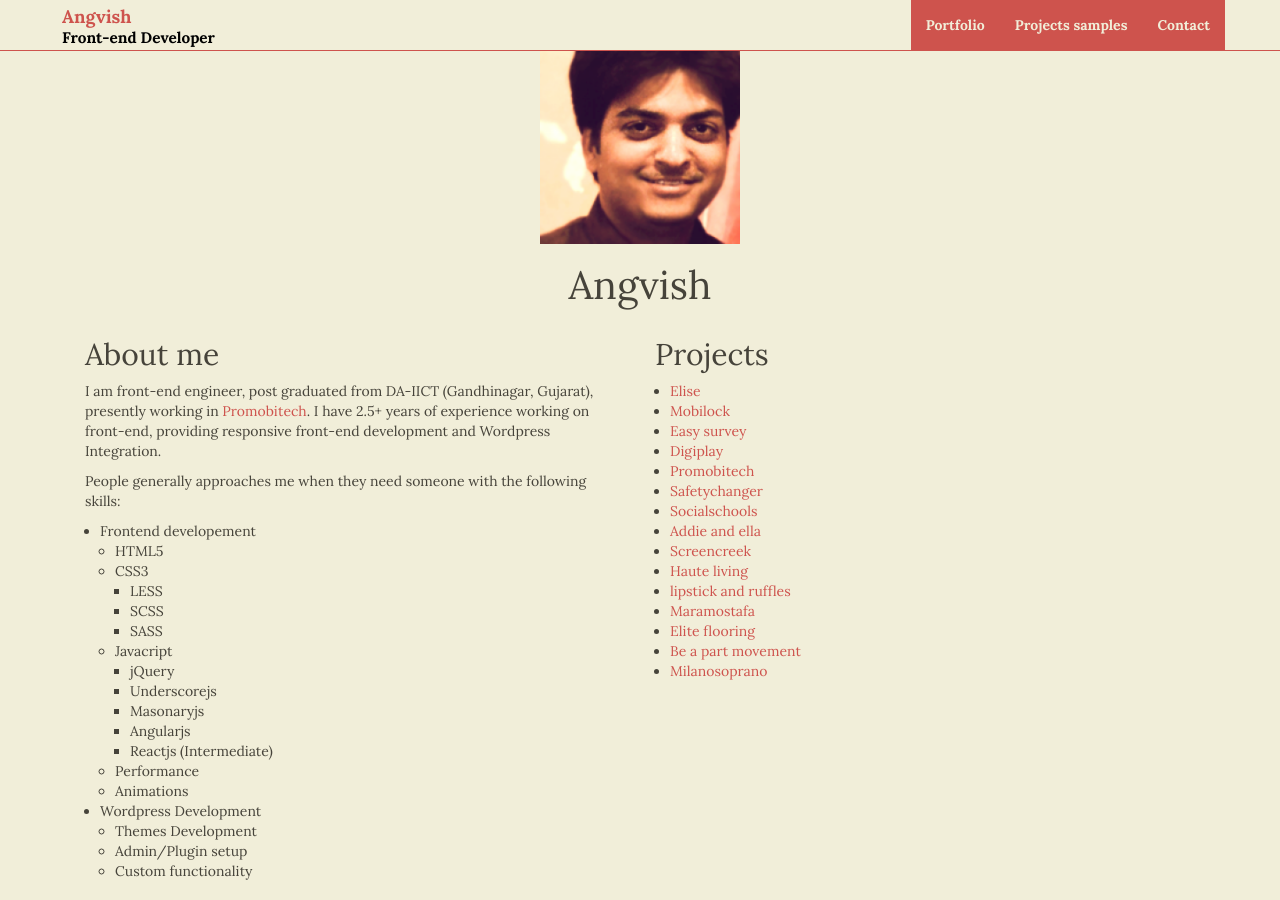
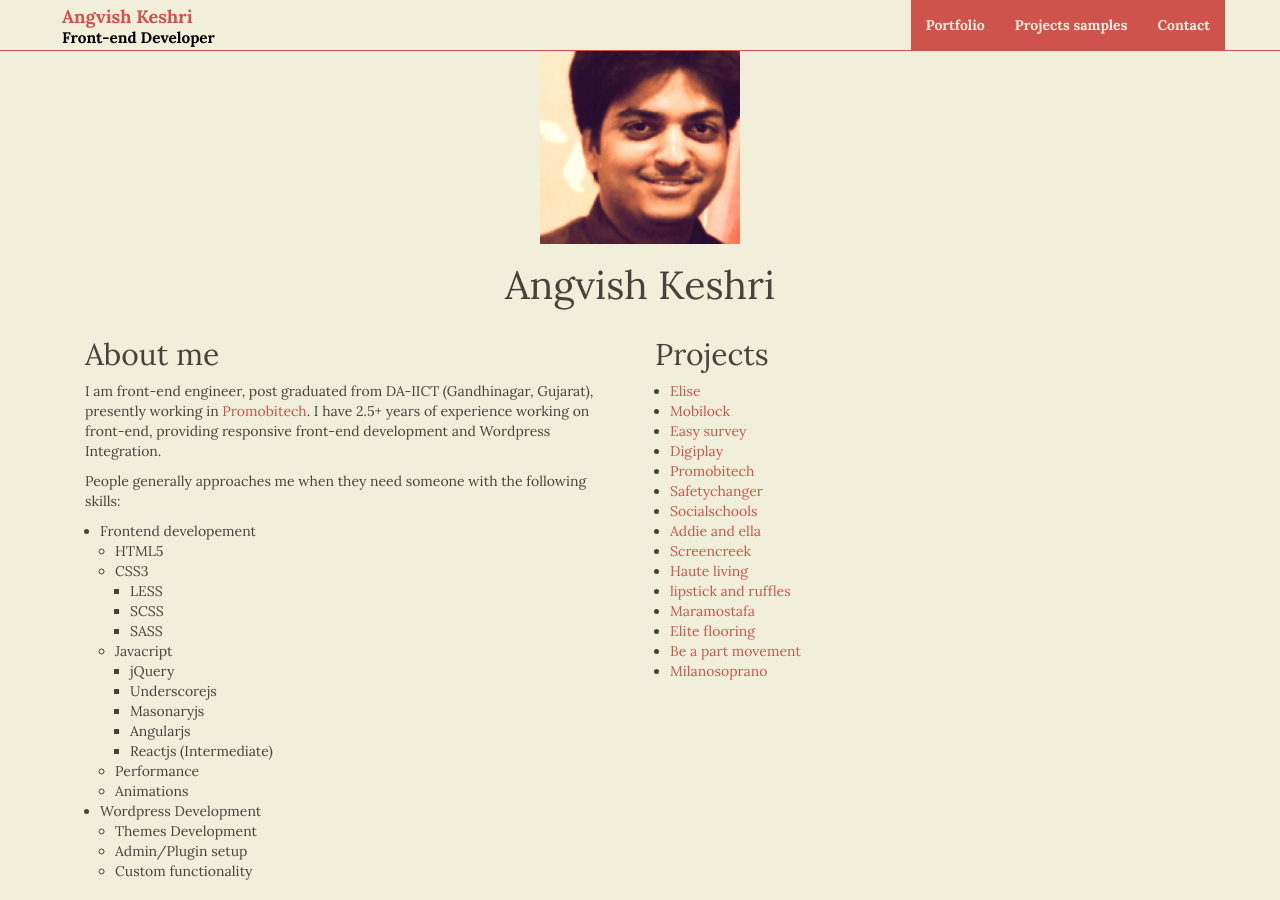
Before and after one commit to Angvishkumar/portfolioAngvish, a Jekyll site: the page built from index.html, in a window 1280 px wide and 900 px high, scrolled down 611 px. Built offline with Jekyll 4.4.1, drawn with Linux system fonts in a browser that asks for light colours; nearby versions of some CDN libraries; library files that are not in the unit come from our copies.

Commit message:
updates name

```diff
--- a/_config.yml
+++ b/_config.yml
@@ -7,7 +7,7 @@ compass:
   # an avatar or logo (optional)
   logo: "/images/profile_pic.png"
   # author will appear under the avatar (optional)
-  author: "Angvish"
+  author: "Angvish Keshri"
   designation: "Front-end Developer"
   # tagline will appear under the title (optional)
   tagline: "My name is <a href='http://angvishvish.github.io'>Angvish kumar</a>, from pune, I am enthuastic about frontend development,"
```
